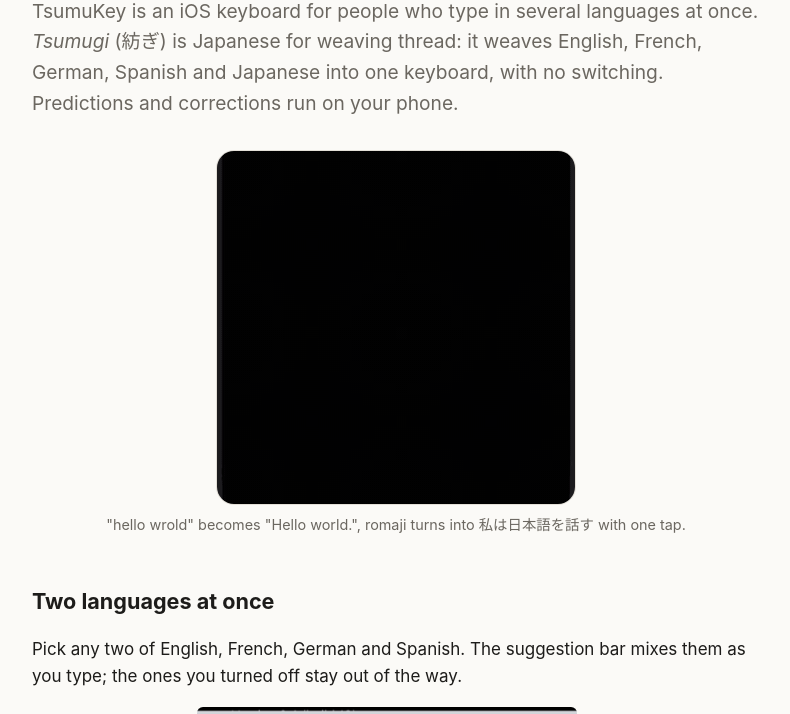
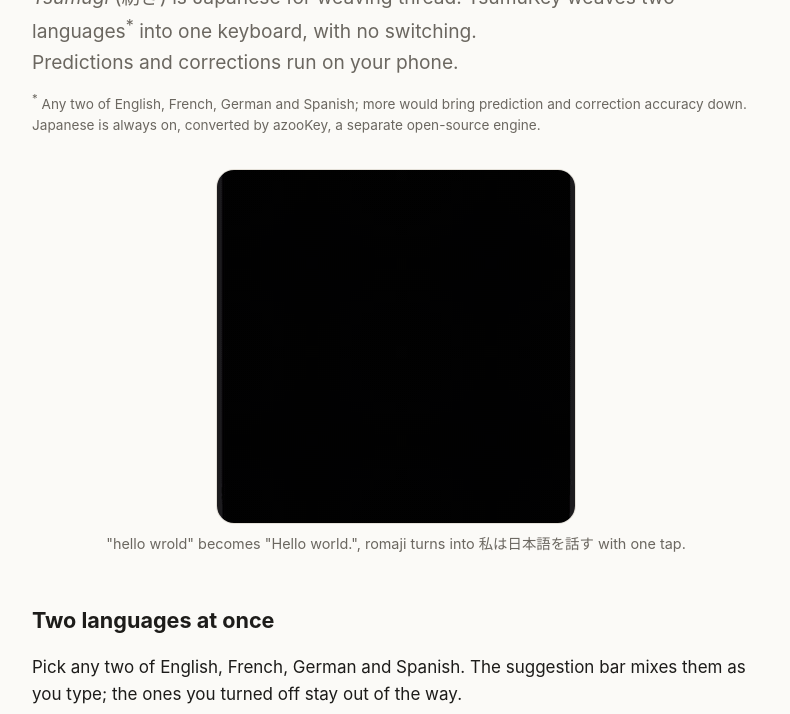
Before and after one commit to Iito/TsumuKey, a plain HTML site: page index.html in a window 1280 px wide. Shown: the part 200-914 px from the top of the page, without its empty margins (244-1034 px from the left). Drawn offline with Linux system fonts and the light colour scheme.

Commit message:
Site: two-language footnote, currency rates in privacy policy

```diff
--- a/index.html
+++ b/index.html
@@ -13,10 +13,12 @@
   <nav><a href="./" aria-current="page">Home</a><a href="privacy.html">Privacy</a></nav>
 </header>
 <main>
-  <h1>One keyboard,<br>all your languages. <span class="kanji">紡</span></h1>
+  <h1>One keyboard, all your languages. <span class="kanji">紡</span></h1>
   <p class="lead">TsumuKey is an iOS keyboard for people who type in several languages at once.
-  <em>Tsumugi</em> (紡ぎ) is Japanese for weaving thread: it weaves English, French, German,
-  Spanish and Japanese into one keyboard, with no switching. Predictions and corrections run on your phone.</p>
+  <em>Tsumugi</em> (紡ぎ) is Japanese for weaving thread: TsumuKey weaves two languages<sup>*</sup>
+  into one keyboard, with no switching.<br>Predictions and corrections run on your phone.</p>
+  <p class="note"><sup>*</sup> Any two of English, French, German and Spanish; more would bring prediction
+  and correction accuracy down. Japanese is always on, converted by azooKey, a separate open-source engine.</p>
 
   <figure>
     <img class="demo" src="media/demo.gif" alt="Typing hello wrold, autocorrected to Hello world; romaji converted to Japanese; numpad and symbols; Colemak, QWERTZ and Dvorak layouts">
--- a/style.css
+++ b/style.css
@@ -34,6 +34,8 @@ h1 { font-size: 2.4rem; line-height: 1.15; margin: 48px 0 12px; letter-spacing:
 h1 .kanji { color: var(--accent); }
 h2 { font-size: 1.35rem; margin: 48px 0 8px; }
 .lead { font-size: 1.2rem; color: var(--muted); margin: 0 0 32px; }
+.lead + .note { margin-top: -20px; }
+.note { font-size: 0.85rem; color: var(--muted); margin: 0 0 32px; }
 .demo { display: block; width: 100%; max-width: 360px; margin: 0 auto; border-radius: 18px; border: 1px solid var(--line); }
 figcaption { text-align: center; color: var(--muted); font-size: 0.9rem; margin-top: 8px; }
 .grid { display: grid; grid-template-columns: repeat(auto-fit, minmax(220px, 1fr)); gap: 14px; margin-top: 16px; }
```
Also changed, not shown: privacy.html (+7 -3 lines).
